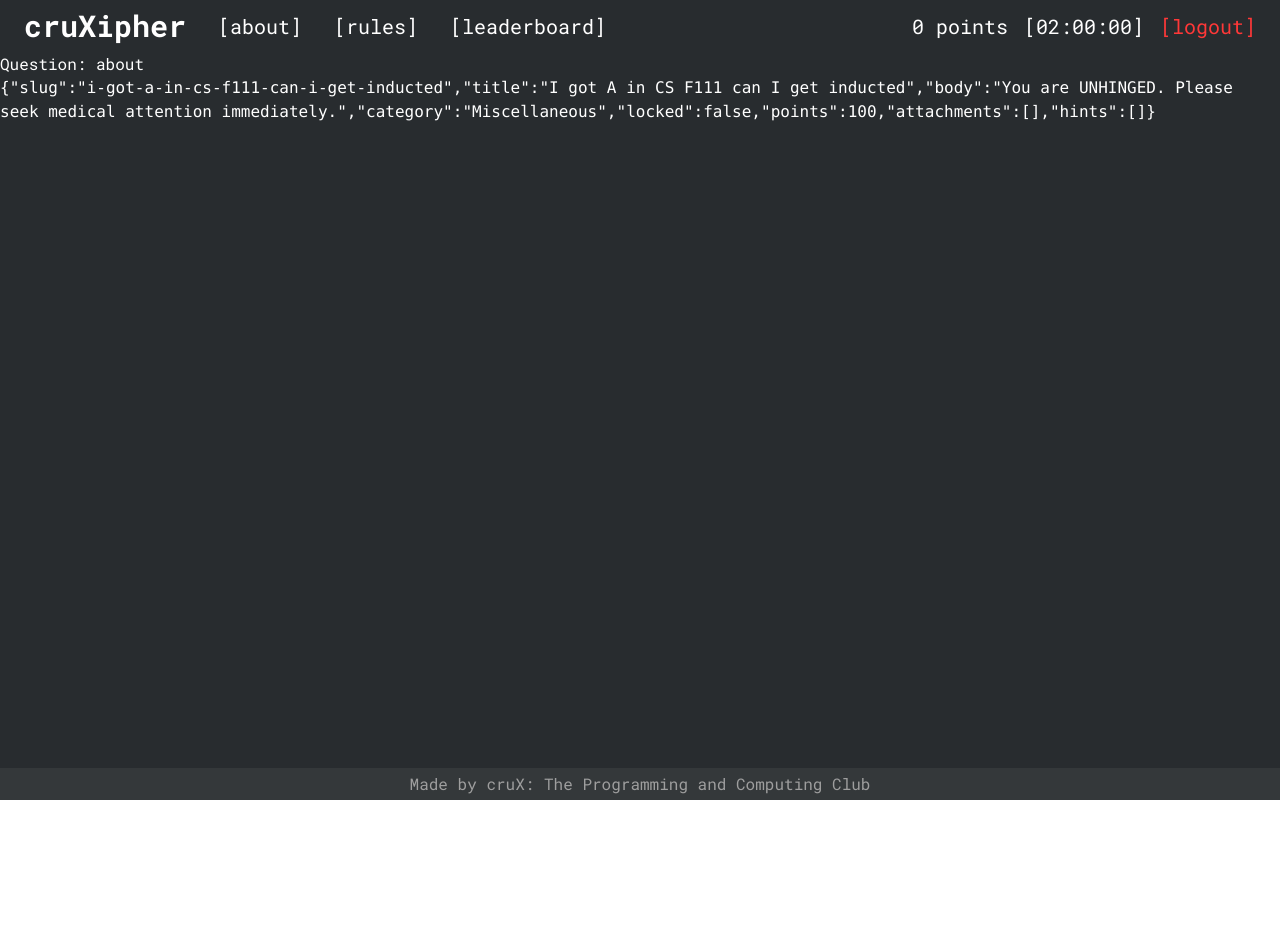
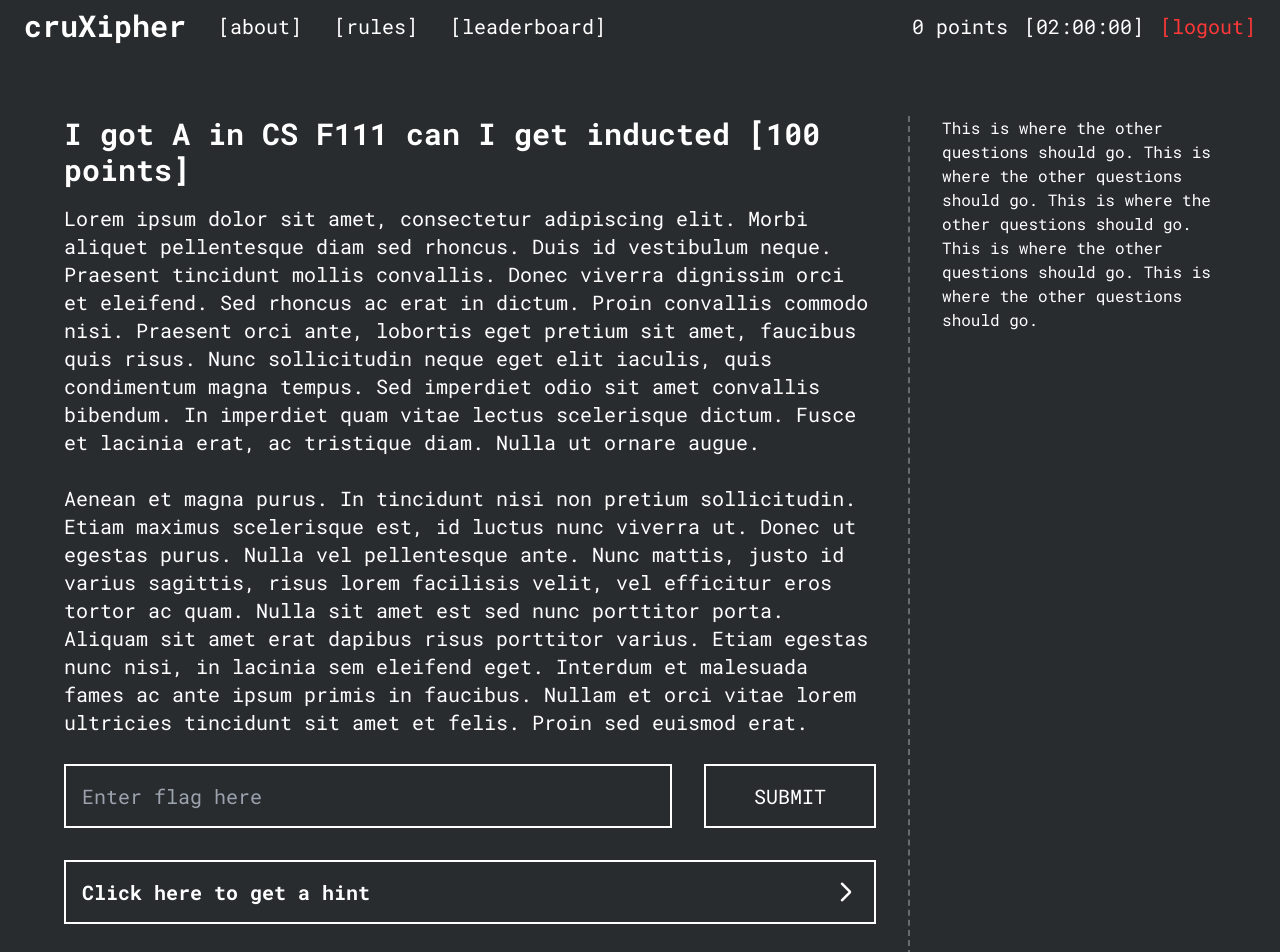
Before and after one commit to crux-bphc/cruXipher-website, a React (Vite) app: page /question/about in a window 1280 px wide. Shown: the top 952 px of the page. Before the commit the page ends 800 px from the top, so only its background shows below. Built offline with nearby package versions, Linux system fonts and the light colour scheme.

Commit message:
Polish QuestionViewer

```diff
--- a/index.html
+++ b/index.html
@@ -8,6 +8,8 @@
   <link rel="preconnect" href="https://fonts.googleapis.com">
   <link rel="preconnect" href="https://fonts.gstatic.com" crossorigin>
   <link href="https://fonts.googleapis.com/css2?family=Roboto+Mono:wght@400;500;700&display=swap" rel="stylesheet">
+  <link rel="stylesheet"
+    href="https://fonts.googleapis.com/css2?family=Material+Symbols+Rounded:opsz,wght,FILL,GRAD@48,400,0,0" />
   <title>cruXipher</title>
 </head>
 
--- a/src/components/QuestionViewer.tsx
+++ b/src/components/QuestionViewer.tsx
@@ -3,11 +3,45 @@ import Question from "../types/Question";
 
 const QuestionView = () => {
   let params = useParams();
-  let todo = useLoaderData() as Question;
+  let question = useLoaderData() as Question;
   return (
     <>
-      <span>Question: {params.slug}</span>
-      <code>{JSON.stringify(todo)}</code>
+      {/* <span>Real slug: {params.slug}</span> */}
+      <div className="pl-16 pr-8 flex flex-col">
+        <span className="text-3xl font-bold">
+          {question.title} [{question.points} points]
+        </span>
+        <p className="text-xl font-normal pt-4 block">
+          {question.body.split("\n").map((x) => (
+            <>
+              {x}
+              <br />
+              <br />
+            </>
+          ))}
+        </p>
+        <div className="overflow-hidden">
+          <button className="border-white border-2 rounded-none bg-black h-16 py-4 float-right px-12 focus:outline-none text-xl ml-8 hover:bg-grey/10 transition-all ease-in-out duration-300">
+            SUBMIT
+          </button>
+          <span className="block overflow-hidden">
+            <input
+              className="border-white border-2 rounded-none w-full bg-black h-16 py-4 px-4 text-xl focus:outline-none focus:bg-grey/10 transition-all ease-in-out duration-300"
+              placeholder="Enter flag here"
+            />
+          </span>
+        </div>
+        <button className="border-white border-2 group rounded-none bg-black h-16 my-8 px-4 font-bold text-xl focus:outline-none hover:bg-grey/10 transition-all ease-in-out duration-300">
+          <div className="flex">
+            <span className="float-left py-4">Click here to get a hint</span>
+            <div className="grow"></div>
+            <span className="material-symbols-rounded float-right inline-flex items-center text-2xl py-2 group-hover:text-3xl transition-all ease-in-out duration-300">
+              arrow_forward_ios
+            </span>
+          </div>
+        </button>
+      </div>
+      {/* <code>{JSON.stringify(question)}</code> */}
     </>
   );
 };
--- a/src/loaders/QuestionLoader.ts
+++ b/src/loaders/QuestionLoader.ts
@@ -7,7 +7,7 @@ export default function QuestionLoader({
   return {
     slug: "i-got-a-in-cs-f111-can-i-get-inducted",
     title: "I got A in CS F111 can I get inducted",
-    body: "You are UNHINGED. Please seek medical attention immediately.",
+    body: "Lorem ipsum dolor sit amet, consectetur adipiscing elit. Morbi aliquet pellentesque diam sed rhoncus. Duis id vestibulum neque. Praesent tincidunt mollis convallis. Donec viverra dignissim orci et eleifend. Sed rhoncus ac erat in dictum. Proin convallis commodo nisi. Praesent orci ante, lobortis eget pretium sit amet, faucibus quis risus. Nunc sollicitudin neque eget elit iaculis, quis condimentum magna tempus. Sed imperdiet odio sit amet convallis bibendum. In imperdiet quam vitae lectus scelerisque dictum. Fusce et lacinia erat, ac tristique diam. Nulla ut ornare augue.\nAenean et magna purus. In tincidunt nisi non pretium sollicitudin. Etiam maximus scelerisque est, id luctus nunc viverra ut. Donec ut egestas purus. Nulla vel pellentesque ante. Nunc mattis, justo id varius sagittis, risus lorem facilisis velit, vel efficitur eros tortor ac quam. Nulla sit amet est sed nunc porttitor porta. Aliquam sit amet erat dapibus risus porttitor varius. Etiam egestas nunc nisi, in lacinia sem eleifend eget. Interdum et malesuada fames ac ante ipsum primis in faucibus. Nullam et orci vitae lorem ultricies tincidunt sit amet et felis. Proin sed euismod erat.",
     category: "Miscellaneous",
     locked: false,
     points: 100,
--- a/src/pages/QuestionPage.tsx
+++ b/src/pages/QuestionPage.tsx
@@ -1,7 +1,16 @@
-import QuestionView from "../components/QuestionViewer";
+import QuestionViewer from "../components/QuestionViewer";
 
 const QuestionPage = () => {
-  return <QuestionView />;
+  return (
+    <div className="flex py-16">
+      <div className="min-w-4/6">
+        <QuestionViewer />
+      </div>
+      <div className="pr-16 pl-8 max-w-2/6 border-l-2 border-dashed border-opacity-30 border-white">
+        {"This is where the other questions should go. ".repeat(5)}
+      </div>
+    </div>
+  );
 };
 
 export default QuestionPage;
```
